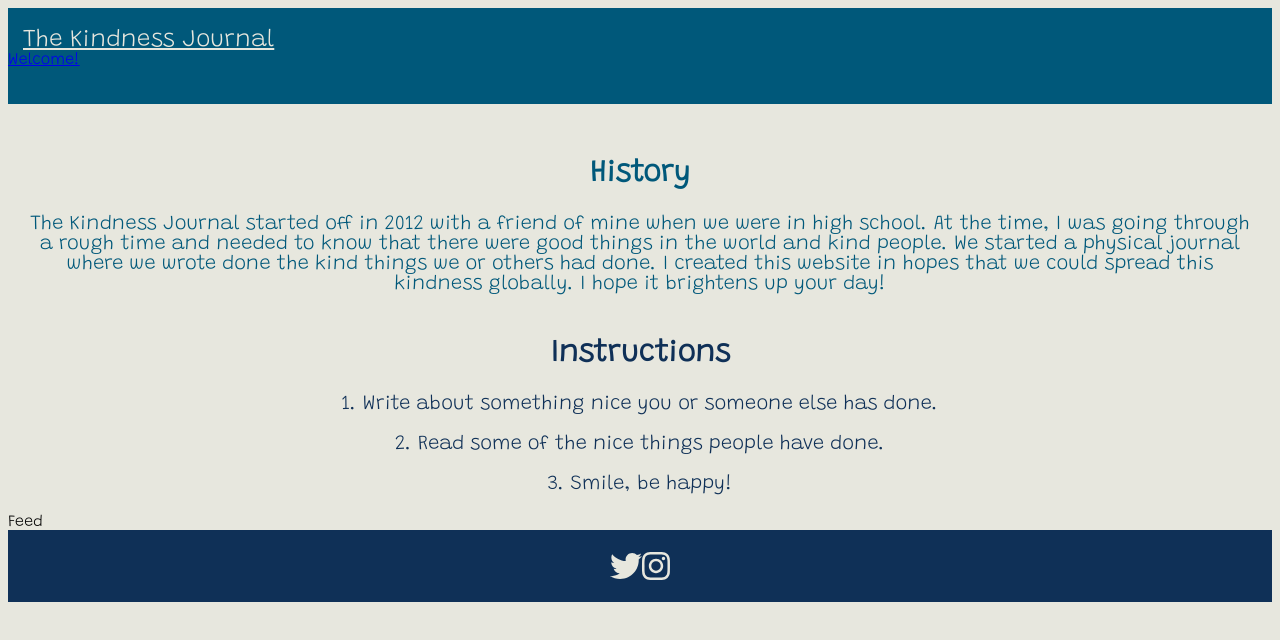
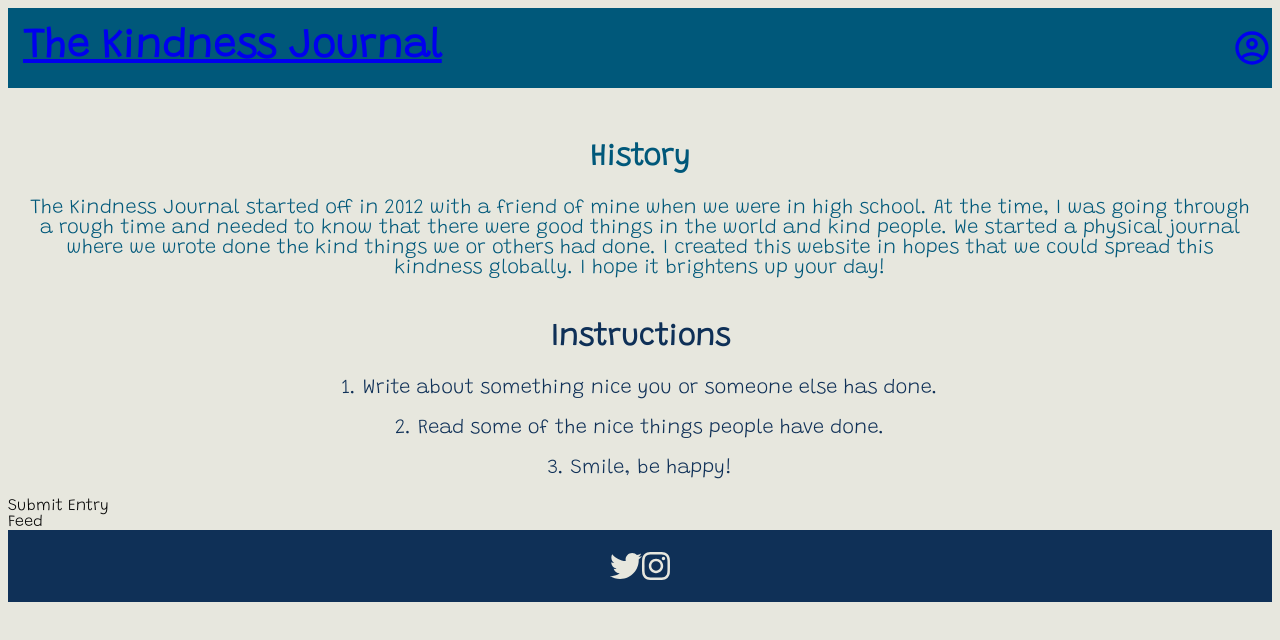
Before and after one commit to op1346/kindnessjournal, a React (Create React App) app: page / in a window 1280 px wide. Shown: the top 640 px of the page. Built offline with nearby package versions, Linux system fonts and the light colour scheme.

Commit message:
Add main component and Apple & Google Sign In Components

```diff
--- a/package.json
+++ b/package.json
@@ -7,6 +7,7 @@
     "@fortawesome/free-brands-svg-icons": "^5.15.1",
     "@fortawesome/react-fontawesome": "^0.1.11",
     "@material-ui/core": "^4.11.0",
+    "@material-ui/icons": "^4.11.2",
     "@testing-library/jest-dom": "^4.2.4",
     "@testing-library/react": "^9.5.0",
     "@testing-library/user-event": "^7.2.1",
--- a/public/index.html
+++ b/public/index.html
@@ -3,6 +3,7 @@
   <head>
     <meta charset="utf-8" />
     <link rel="icon" href="%PUBLIC_URL%/favicon.ico" />
+    <link rel="stylesheet" href="https://fonts.googleapis.com/icon?family=Material+Icons" />
     <meta name="viewport" content="width=device-width, initial-scale=1" />
     <meta name="theme-color" content="#000000" />
     <!--
--- a/src/App.css
+++ b/src/App.css
@@ -7,15 +7,27 @@
 
 .header--logo {
   color: #e7e7de;
-  font-size: 24px;
+  font-size: 40px;
+  font-weight: 900;
   padding: 0 15px;
   margin: 0;
-  display: inline-block;
+  display: inline;
+  text-decoration: none;
 }
 
-.welcome {
-  display: inline-block;
-  text-align: right;
+.header--logo:hover {
+  color: #0f3057;
+  text-decoration: none;
+}
+
+.user {
+  color: #e7e7de;
+  float: right;
+  text-decoration: none;
+}
+
+.user:hover {
+  color: #0f3057;
 }
 
 /*BODY*/
@@ -70,6 +82,7 @@
 .instagram {
   color: #e7e7de;
 }
+
 .instagram:hover {
   color: #00587a;
 }
--- a/src/App.js
+++ b/src/App.js
@@ -3,13 +3,12 @@ import {
   BrowserRouter as Router,
 } from 'react-router-dom';
 
+// import components
 import Header from './components/Header';
 import SubmitEntry from './components/SubmitEntry';
 import Feed from './components/Feed';
 import Intro from './components/Intro';
 import Footer from './components/Footer';
-
-import PrivateRoute from './Utils/PrivateRoute';
 
 function App() {
   return (
@@ -20,7 +19,7 @@ function App() {
         </div>
         <div className="content">
           <Intro />
-          <PrivateRoute path='/login' component={SubmitEntry} />
+          <SubmitEntry />
           <Feed />
         </div>
         <div>
--- /dev/null
+++ b/src/components/AppleSignIn.js
@@ -0,0 +1,6 @@
+
+function AppleSignIn() {
+
+}
+
+export default AppleSignIn;
--- /dev/null
+++ b/src/components/GoogleSignIn.js
@@ -0,0 +1,35 @@
+import React from 'react';
+import { refreshTokenSetup } from '../Utils/refreshToken';
+import { useGoogleLogin } from 'react-google-login';
+
+import Button from '@material-ui/core/Button';
+
+const clientId = "YOUR_CLIENT_ID.apps.googleusercontent.com";
+
+function GoogleSignIn(props) {
+
+  const onSuccess = (res) => {
+    console.log('Login Success: currentUser', res.profileObj);
+    refreshTokenSetup(res);
+  };
+
+  const onFailure = (res) => {
+    console.log('Login failed: res:', res);
+  }
+
+  const { signIn } = useGoogleLogin({
+    onSuccess,
+    onFailure,
+    clientId,
+    isSignedIn: true,
+    accessType: 'offline',
+  });
+
+  return (
+    <Button variant="contained" onClick={signIn}>
+      <span className="buttonText">Sign in with Google</span>
+    </Button>
+  )
+}
+
+export default GoogleSignIn;
--- a/src/components/Header.js
+++ b/src/components/Header.js
@@ -1,17 +1,27 @@
 import React from 'react';
-import { Link } from 'react-router-dom';
+import { BrowserRouter as Router, NavLink, Switch, Route } from 'react-router-dom';
+import Login from '../components/Login';
+import AccountCircleOutlinedIcon from '@material-ui/icons/AccountCircleOutlined';
 
 function Header(props) {
   return (
-    <div>
-      <div className="header">
-        <div className="bounds">
-          <Link to='/' className="header--logo">The Kindness Journal</Link>
+    <div className="header">
+      <Router>
+        <div className="header--logo">
+          <NavLink to='/'>The Kindness Journal</NavLink>
         </div>
-        <Link to='/login' className="welcome">
-          Welcome!<br /><br />
-        </Link>
-      </div>
+        <div className="user">
+          <NavLink to='/login'>
+            <AccountCircleOutlinedIcon style={{ fontSize: 40}}/>
+          </NavLink>
+        </div>
+        <div className="content">
+          <Switch>
+            <Route path='/' />
+            <Route path='/login' component={Login} />
+          </Switch>
+        </div>
+      </Router>
     </div>
   );
 }
--- a/src/components/Login.js
+++ b/src/components/Login.js
@@ -1,8 +1,12 @@
 import React, { useState } from 'react';
 import axios from 'axios';
 import { setUserSession } from '../Utils/Common';
+import {
+  BrowserRouter as Router,
+} from 'react-router-dom';
 import Button from '@material-ui/core/Button';
 import SignUp from '../components/SignUp';
+import GoogleSignIn from '../components/GoogleSignIn';
 
 function Login(props) {
   const email = useFormInput('');
@@ -37,7 +41,6 @@ function Login(props) {
       </div>
       {error && <> <small style={{ color: 'red' }}>{error}</small><br /></>}<br />
       <Button variant="contained" value={loading ? 'Loading...': 'Login'} onClick={handleLogin} disabled={loading}>Log in</Button><br />
-      <SignUp />
     </div>
   );
 }
--- a/src/components/SignUp.js
+++ b/src/components/SignUp.js
@@ -1,33 +1,12 @@
 import React from 'react';
-import { useGoogleLogin } from 'react-google-login';
-import { refreshTokenSetup } from '../Utils/refreshToken';
 import Button from '@material-ui/core/Button';
 
-const clientId = "YOUR_CLIENT_ID.apps.googleusercontent.com";
 
-function Signup() {
-  const onSuccess = (res) => {
-    console.log('Login Success: currentUser', res.profileObj);
-    refreshTokenSetup(res);
-  };
-
-  const onFailure = (res) => {
-    console.log('Login failed: res:', res);
-  }
-
-  const { signIn } = useGoogleLogin({
-    onSuccess,
-    onFailure,
-    clientId,
-    isSignedIn: true,
-    accessType: 'offline',
-  });
+function SignUp() {
 
   return (
-    <Button variant="contained" onClick={signIn}>
-      <span className="buttonText">Sign in with Google</span>
-    </Button>
+    SignUp
   );
 }
 
-export default Signup;
+export default SignUp;
--- a/src/components/UserSettings.js
+++ b/src/components/UserSettings.js
@@ -1,7 +1,9 @@
 import React from 'react';
 
 function UserSettings() {
-
+  return (
+    UserSettings
+  )
 }
 
 export default UserSettings;
```
Also changed, not shown: src/components/Main.js (added), 1 other file (tests, documents, lock files or other folders).
